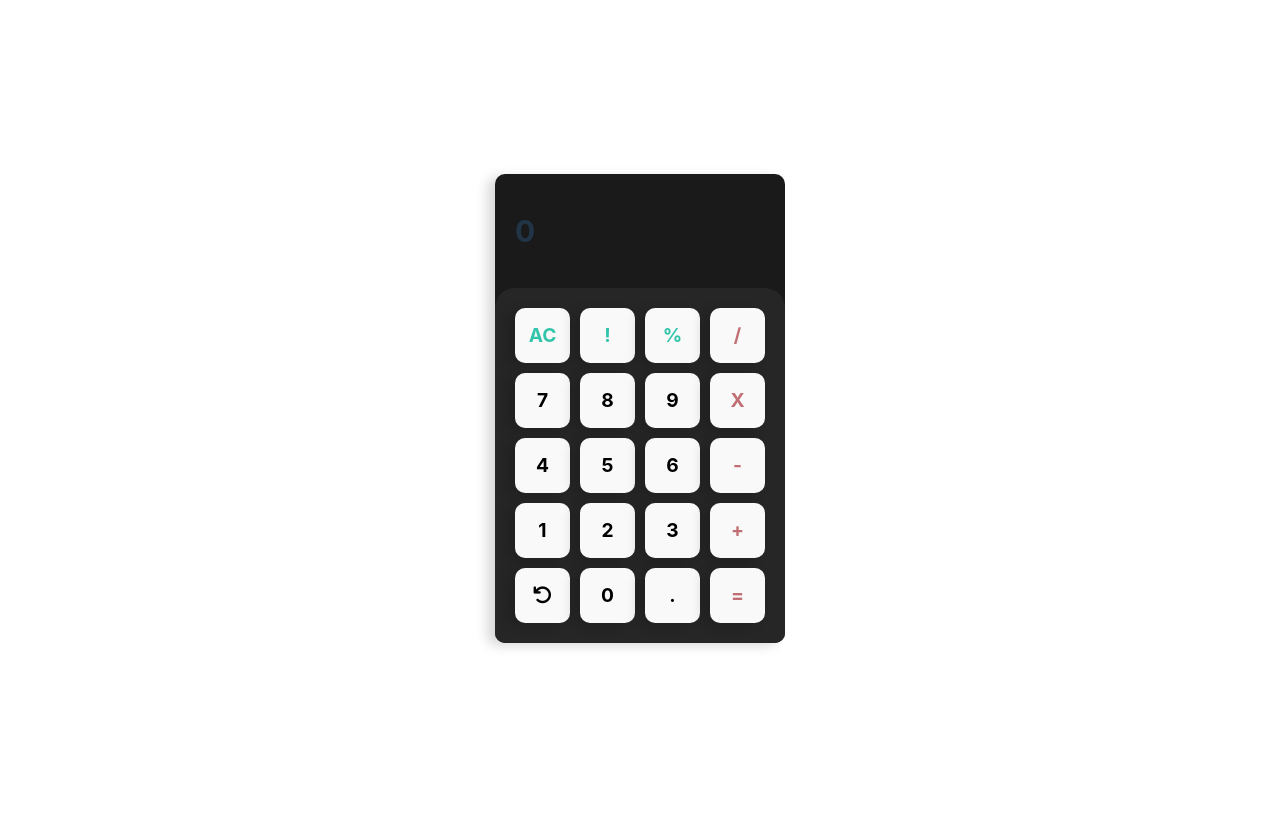
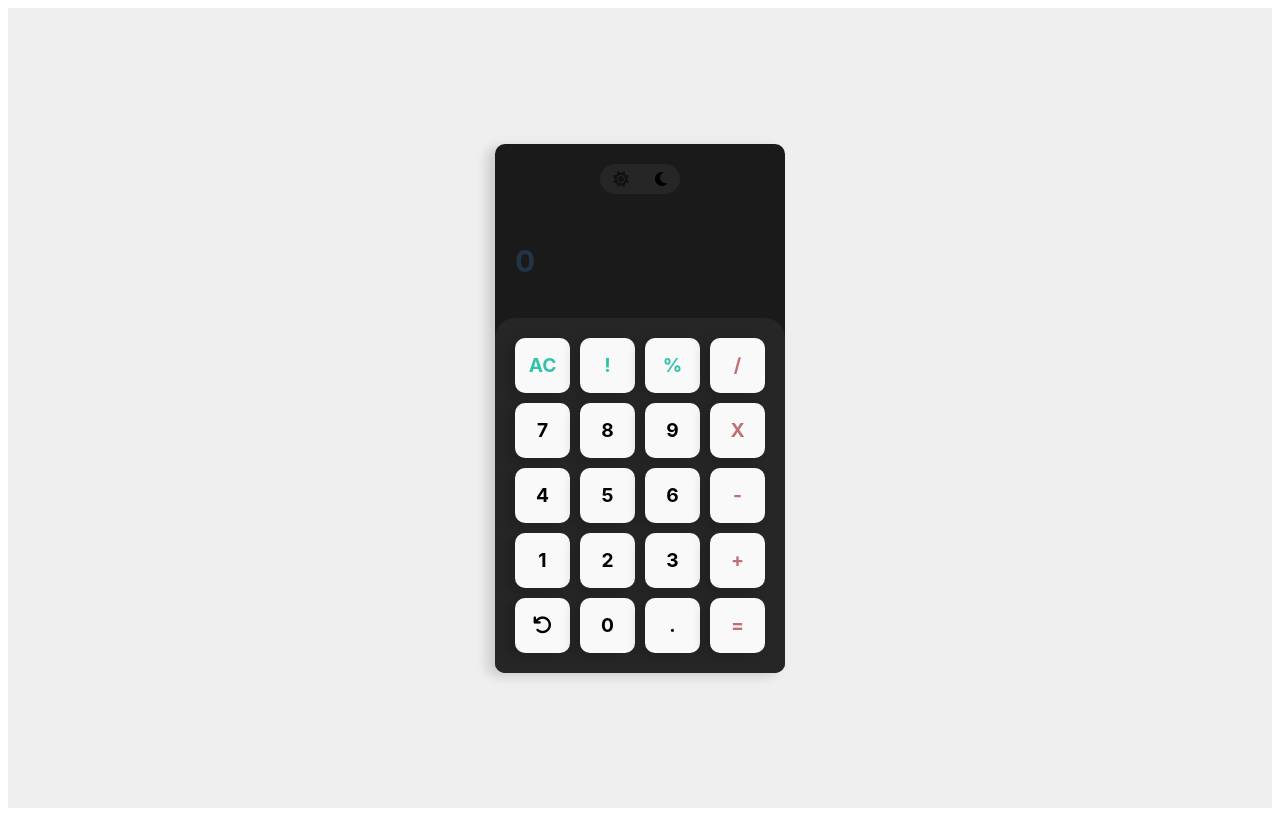
Before and after one commit to karim-alomar/calculator-app, a React (Vite) app: page / in a window 1280 px wide. Built offline with nearby package versions, Linux system fonts and the light colour scheme.

Commit message:
work on changing mode functionality

```diff
--- a/package.json
+++ b/package.json
@@ -12,7 +12,8 @@
     "@reduxjs/toolkit": "^1.9.1",
     "react": "^18.2.0",
     "react-dom": "^18.2.0",
-    "react-redux": "^8.0.5"
+    "react-redux": "^8.0.5",
+    "styled-components": "^5.3.6"
   },
   "devDependencies": {
     "@types/react": "^18.0.26",
--- a/src/App.tsx
+++ b/src/App.tsx
@@ -1,22 +1,18 @@
 import { useEffect, useState } from "react";
 import "./app.css";
 import { CalcButton } from "./components/CalcButton";
+import { ModeButton } from "./components/ModeButton";
 import { useAppSelector, useAppDispatch } from "./redux/hook";
 import {
   deleteValue,
   getLastValue,
   incrementByAmount,
   resetValue,
-} from "./redux/reducers";
-const buttons = [
-  ["AC", "!", "%", "/"],
-  [7, 8, 9, "X"],
-  [4, 5, 6, "-"],
-  [1, 2, 3, "+"],
-  ["<-", 0, ".", "="],
-];
+} from "./redux/reducers/calcolaterReducers";
+import { changeMode } from "./redux/reducers/modeReducer";
 function App() {
   const { value } = useAppSelector((state) => state.calc);
+  const { isDark } = useAppSelector((state) => state.mode);
   const dispatch = useAppDispatch();
   const handelSum = (num: number) => {
     dispatch(incrementByAmount(num));
@@ -24,7 +20,19 @@ function App() {
   };
   return (
     <div className="container">
-      <div className="calc-container">
+      <div className={`calc-container ${!isDark && "active"}`}>
+        <div className="buttons-mode-container">
+          <ModeButton
+            isDark={!isDark}
+            handelMode={() => dispatch(changeMode(false))}
+            iconElement={<i className="fa-solid fa-sun"></i>}
+          />
+          <ModeButton
+            isDark={isDark}
+            handelMode={() => dispatch(changeMode(true))}
+            iconElement={<i className="fa-solid fa-moon"></i>}
+          />
+        </div>
         <div className="result">
           <span>{value}</span>
         </div>
--- a/src/app.css
+++ b/src/app.css
@@ -1,3 +1,6 @@
+body{
+    background-color: #EFEFEF;
+}
 .container{
     max-width: 1140px;
     width: 100%;
@@ -14,6 +17,44 @@
     margin: auto;
     box-shadow: -8px 3px 12px 0px rgba(0, 0, 0, 0.15);
     overflow: hidden;
+    transition: all .2s;
+}
+.calc-container.active{
+    background-color: #fff;
+}
+.calc-container.active .buttons-mode-container{
+    background-color: #F9F9F9;
+}
+.calc-container.active .buttons-mode-container .button-mode{
+    color: #1a1a1a;
+}
+.buttons-mode-container{
+    margin: 20px auto 10px;
+    background-color: #272626;
+    display: flex;
+    justify-content: space-around;
+    align-items: center;
+    width: 80px;
+    padding: 5px 0;
+    border-radius: 20px;
+}
+.button-mode{
+    background-color: transparent;
+    padding: 0;
+    border: none;
+    opacity: .5;
+    transition: all .2s;
+}
+.button-mode.active{
+    opacity: 1;
+}
+.button-mode:hover{
+    border: none;
+    opacity: 1;
+}
+.calc-container.active .result{
+    color: #1a1a1a;
+    transition: all .2s;
 }
 .result{
     position: relative;
@@ -21,10 +62,21 @@
     font-size: 30px;
     font-weight: bold;
 }
+.calc-container.active .calc-container-buttons{
+    background-color: #F9F9F9;
+}
 .calc-container-buttons{
     padding: 20px;
     background-color: #272626;
     border-radius: 20px 20px 0 0;
+    transition: all .2s;
+}
+.calc-container.active .calc-container-buttons .calc-button{
+    background-color: #F7F7F7;
+    color: #1a1a1a;
+}
+.calc-container.active .calc-container-buttons .calc-button:hover {
+    border: 1px solid #1a1a1a;
 }
 .calc-buttons {
     display: flex;
@@ -44,6 +96,7 @@
     box-shadow: -8px 3px 12px 0px rgba(0, 0, 0, 0.15);
     font-weight: bolder;
     font-size: 1.2rem;
+    transition: all .2s;
 }
 
 .calc-buttons .calc-button:not(:last-child){
@@ -53,14 +106,14 @@
     border-color: #fff;
 }
 .main-buttons{
-    color: #C16F74;
+    color: #C16F74 !important;
 }
 .main-buttons:hover {
-    border-color: #C16F74;
+    border-color: #C16F74 !important;
 }
 .second-buttons{
-    color: #32C4AB;
+    color: #32C4AB !important;
 }
 .second-buttons:hover{
-    border-color: #32C4AB;
+    border-color: #32C4AB!important;
 }
--- /dev/null
+++ b/src/components/ModeButton.tsx
@@ -0,0 +1,18 @@
+import { MouseEventHandler, ReactNode } from "react";
+
+interface ModeType {
+  isDark: Boolean;
+  handelMode: MouseEventHandler<HTMLButtonElement>;
+  iconElement: ReactNode;
+}
+
+export const ModeButton = ({ isDark, handelMode, iconElement }: ModeType) => {
+  return (
+    <button
+      className={`button-mode ${isDark && "active"}`}
+      onClick={handelMode}
+    >
+      {iconElement}
+    </button>
+  );
+};
--- a/src/index.css
+++ b/src/index.css
@@ -6,7 +6,6 @@
 
   color-scheme: light dark;
   color: rgba(255, 255, 255, 0.87);
-  background-color: #242424;
 
   font-synthesis: none;
   text-rendering: optimizeLegibility;
--- a/src/redux/reducers.tsx
+++ b/src/redux/reducers/calcolaterReducers.tsx
@@ -16,6 +16,7 @@ export const calcolaterSlice = createSlice({
     },
     resetValue: (state) => {
       state.value = 0;
+      state.lastValue = 0;
     },
     getLastValue: (state, action: PayloadAction<number>) => {
       state.lastValue = action.payload;
--- /dev/null
+++ b/src/redux/reducers/modeReducer.tsx
@@ -0,0 +1,20 @@
+import { createSlice, PayloadAction } from "@reduxjs/toolkit";
+interface ModeState {
+  isDark: Boolean;
+}
+const initialState: ModeState = {
+  isDark: true,
+};
+export const modeSlice = createSlice({
+  name: "mode",
+  initialState,
+  reducers: {
+    changeMode: (state, action: PayloadAction<Boolean>) => {
+      state.isDark = action.payload;
+    },
+  },
+});
+
+export const { changeMode } = modeSlice.actions;
+
+export const modeReducer = modeSlice.reducer;
--- a/src/redux/store.tsx
+++ b/src/redux/store.tsx
@@ -1,9 +1,11 @@
 import { configureStore } from "@reduxjs/toolkit";
-import { calcolaterReducer } from "./reducers";
+import { calcolaterReducer } from "./reducers/calcolaterReducers";
+import { modeReducer } from "./reducers/modeReducer";
 
 export const store = configureStore({
   reducer: {
     calc: calcolaterReducer,
+    mode: modeReducer,
   },
 });
 export type RootState = ReturnType<typeof store.getState>;
```
Also changed, not shown: 1 other file (tests, documents, lock files or other folders).
